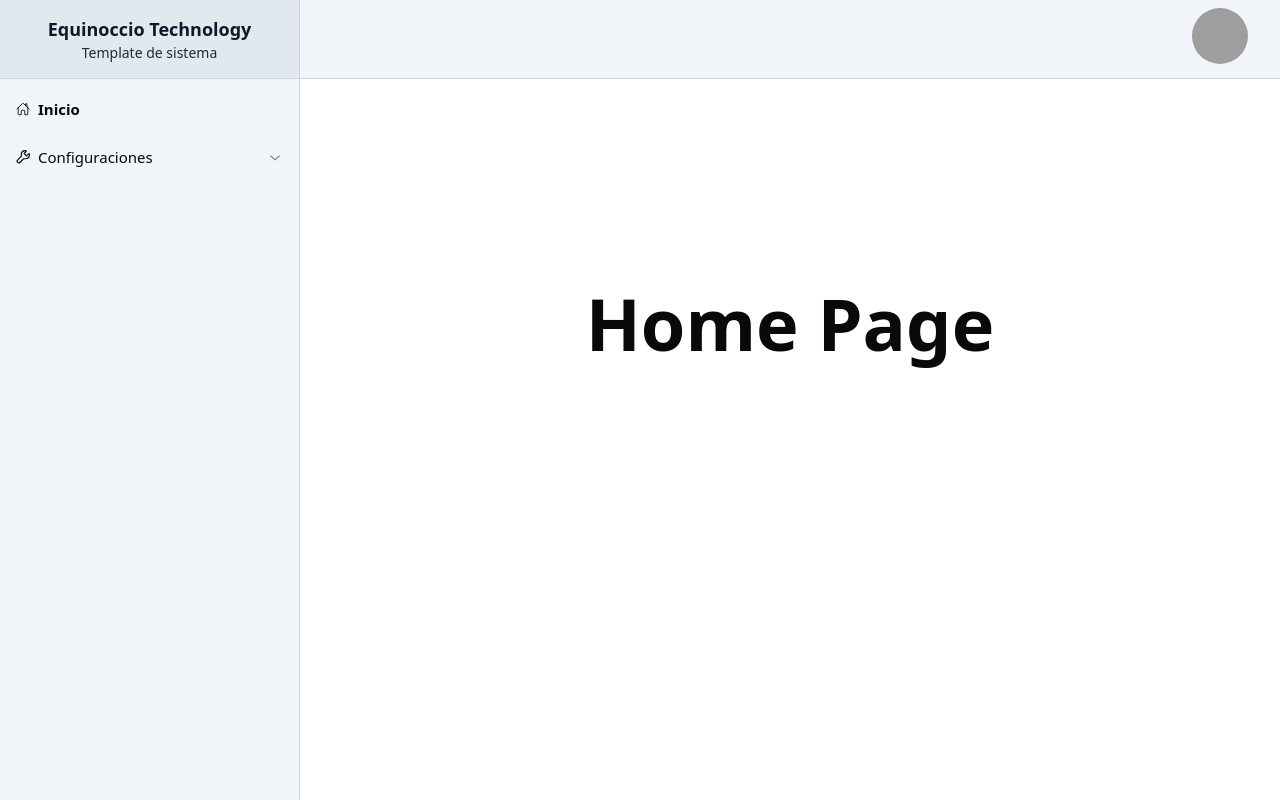
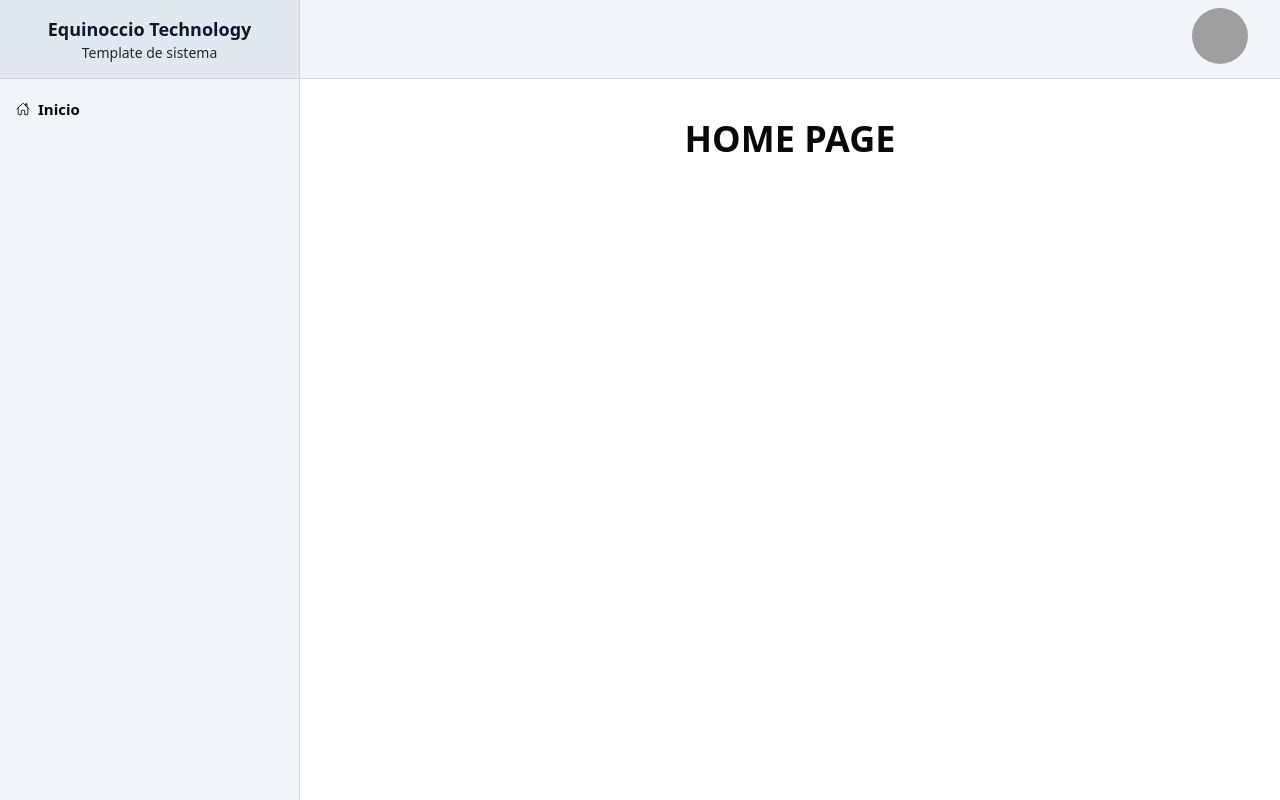
Before and after one commit to inglucasmoreno/client-react-2024, a React (Vite) app: page /home in a window 1280 px wide. Built offline with nearby package versions, Linux system fonts and the light colour scheme; grey boxes are pictures that could not be loaded.

Commit message:
Cambio de PC

```diff
--- a/src/auth/login/LoginPage.tsx
+++ b/src/auth/login/LoginPage.tsx
@@ -16,6 +16,7 @@ import { Input } from "@/components/ui/input"
 import { zodResolver } from "@hookform/resolvers/zod"
 import { useAuth } from "@/hooks/useAuth"
 import { z } from "zod"
+import { useEffect } from "react"
 
 const formSchema = z.object({
     username: z.string()
@@ -28,7 +29,7 @@ const formSchema = z.object({
 
 export const LoginPage = () => {
 
-    const { login, isLoading } = useAuth();
+    const { login, isLoading, setLoading } = useAuth();
 
     const form = useForm<z.infer<typeof formSchema>>({
         resolver: zodResolver(formSchema),
@@ -37,6 +38,10 @@ export const LoginPage = () => {
             password: "",
         },
     })
+
+    useEffect(() => {
+        setLoading(false)
+    }, []);
 
     const onSubmit = async (values: z.infer<typeof formSchema>) => {
         login(values);
--- a/src/hooks/useAuth.ts
+++ b/src/hooks/useAuth.ts
@@ -87,7 +87,8 @@ export const useAuth = () => {
     // Metodos
     login,
     logout,
-    checkAuthStore
+    checkAuthStore,
+    setLoading
 
   })
 
--- a/src/pages/home/HomePage.tsx
+++ b/src/pages/home/HomePage.tsx
@@ -4,8 +4,10 @@ import { Layout } from "../shared/layout/Layout"
 export const HomePage = () => {
   return (
     <Layout>
-      <div className="text-7xl font-semibold flex items-center mt-52 justify-center h-max">
-        <h1> Home Page </h1>
+      <div className="flex items-center mt-10 justify-center">
+        <div>
+          <h1 className="text-center text-4xl font-semibold"> HOME PAGE </h1>
+        </div>
       </div>
     </Layout>
   )
--- a/src/pages/router/PagesRouter.tsx
+++ b/src/pages/router/PagesRouter.tsx
@@ -4,8 +4,11 @@ import { Navigate, Route, Routes } from "react-router-dom"
 import { HomePage } from "../home/HomePage"
 import { PerfilPage } from "../perfil/PerfilPage"
 import { ActualizarPasswordPage, EditarUsuarioPage, NuevoUsuarioPage, UsuariosPage } from "../usuarios"
+import { useAuth } from "@/hooks/useAuth"
 
 export const PagesRouter = () => {
+
+    const { usuario } = useAuth();
 
     return (
         <Routes>
@@ -16,10 +19,18 @@ export const PagesRouter = () => {
             <Route path="/home" element={<HomePage />} />
 
             {/* Usuarios */}
-            <Route path="/usuarios" element={<UsuariosPage />} />
-            <Route path="/usuarios/nuevo" element={<NuevoUsuarioPage />} />
-            <Route path="/usuarios/editar/:id" element={<EditarUsuarioPage />} />
-            <Route path="/usuarios/password/:id" element={<ActualizarPasswordPage />} />
+
+            {
+                usuario?.role === 'ADMIN_ROLE' && (
+                    <>
+                        <Route path="/usuarios" element={<UsuariosPage />} />
+                        <Route path="/usuarios/nuevo" element={<NuevoUsuarioPage />} />
+                        <Route path="/usuarios/editar/:id" element={<EditarUsuarioPage />} />
+                        <Route path="/usuarios/password/:id" element={<ActualizarPasswordPage />} />
+                    </>
+                )
+            }
+
 
             {/* <Route path="/*" element={ <Navigate to = "/" /> } /> */}
             <Route path="/*" element={<Navigate to="/home" />} />
--- a/src/pages/shared/navbar/Navbar.tsx
+++ b/src/pages/shared/navbar/Navbar.tsx
@@ -14,10 +14,12 @@ import { IoHomeOutline } from "react-icons/io5";
 // import { RiFileListLine } from "react-icons/ri";
 // import { BsEnvelopePaper } from "react-icons/bs";
 import { useNavigate } from "react-router-dom";
+import { useAuth } from "@/hooks/useAuth";
 
 export const Navbar = () => {
 
   const navigate = useNavigate();
+  const { usuario } = useAuth();
 
   const navegacion = (url: string) => {
     navigate(url);
@@ -33,7 +35,7 @@ export const Navbar = () => {
 
         <div className="px-4 mt-5">
 
-          <p onClick={ () => navegacion('/home') } className="text-sm mb-3 flex items-center cursor-pointer hover:opacity-80 font-semibold">
+          <p onClick={() => navegacion('/home')} className="text-sm mb-3 flex items-center cursor-pointer hover:opacity-80 font-semibold">
             <IoHomeOutline />
             <span className="ml-2 text-[15px]">
               Inicio
@@ -41,6 +43,9 @@ export const Navbar = () => {
           </p>
 
           {/* Configuraciones */}
+
+          {
+            usuario?.role === 'ADMIN_ROLE' && (
               <Accordion type="multiple">
                 <AccordionItem value="item-1">
                   <AccordionTrigger>
@@ -52,12 +57,14 @@ export const Navbar = () => {
                     </div>
                   </AccordionTrigger>
                   <div>
-                <AccordionContent onClick={ () => navegacion('/usuarios') } className="navItem">
+                    <AccordionContent onClick={() => navegacion('/usuarios')} className="navItem">
                       Usuarios
                     </AccordionContent>
                   </div>
                 </AccordionItem>
               </Accordion>
+            )
+          }
 
         </div>
       </div>
```
Lines whose indentation alone changed are shown as unchanged.
